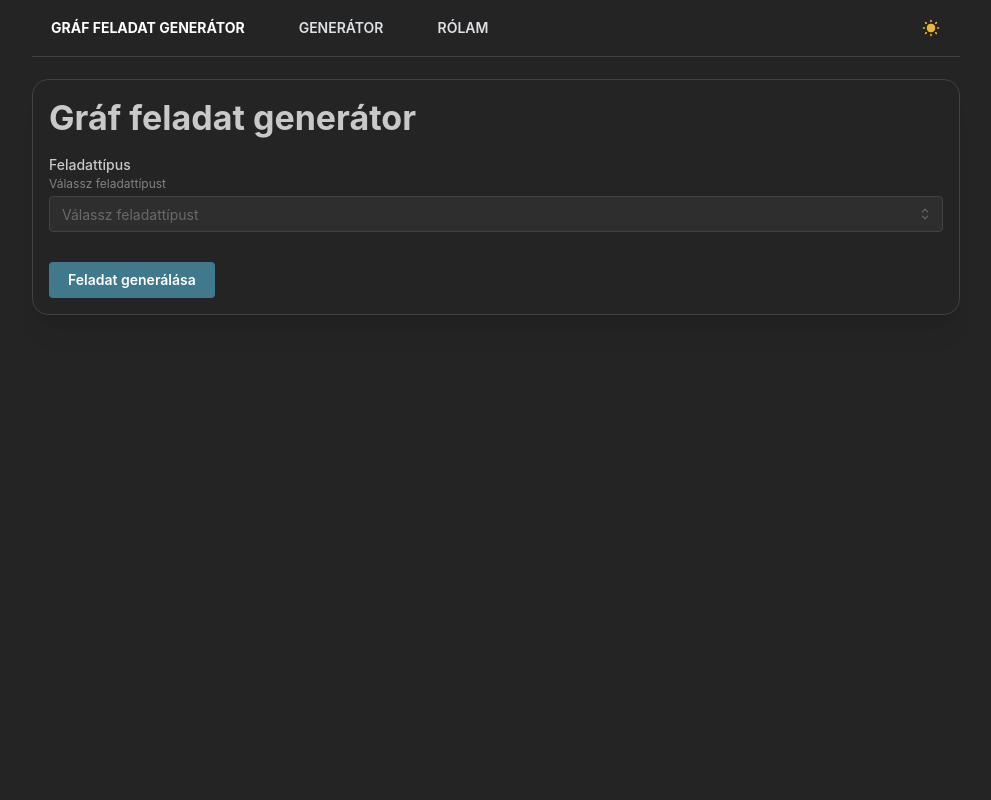
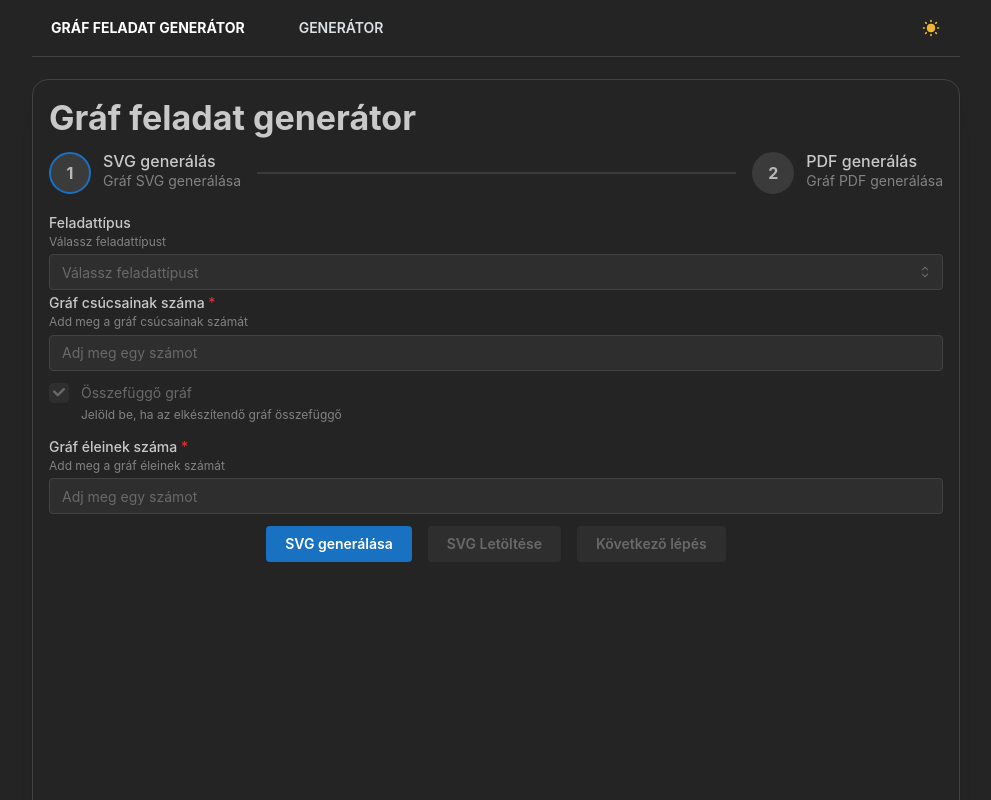
Before and after one commit to benjamin-bt/task-generator-frontend, a Next.js app: page /generator in a window 1280 px wide. Shown: the top 800 px of the page, without its empty margins (144-1135 px from the left). Built offline with nearby package versions, Linux system fonts and the light colour scheme.

Commit message:
Separated graph image and PDf generation - graph is downloadable in .svg format

```diff
--- a/package.json
+++ b/package.json
@@ -23,6 +23,7 @@
     "@tiptap/react": "^2.11.0",
     "@tiptap/starter-kit": "^2.11.0",
     "dayjs": "^1.11.13",
+    "dotenv": "^16.4.7",
     "next": "15.1.3",
     "react": "^19.0.0",
     "react-dom": "^19.0.0",
--- a/src/app/components/navbar.tsx
+++ b/src/app/components/navbar.tsx
@@ -73,7 +73,7 @@ export default function NavBar() {
               >
                 GENERÁTOR
               </Button>
-              <Button
+              {/* <Button
                 className={styles.button}
                 variant="subtle"
                 radius="xs"
@@ -81,7 +81,7 @@ export default function NavBar() {
                 onClick={() => router.push("/about")}
               >
                 RÓLAM
-              </Button>
+              </Button> */}
             </Group>
           </Group>
 
--- a/src/app/generator/page.tsx
+++ b/src/app/generator/page.tsx
@@ -1,26 +1,21 @@
 "use client";
 
+import { useEffect, useState } from "react";
 import {
   Button,
   Container,
+  Flex,
   Group,
-  NumberInput,
   Paper,
-  Select,
   Space,
+  Stepper,
+  Title,
   Text,
-  Title,
-  Tooltip,
 } from "@mantine/core";
-
 import NavBar from "../components/navbar";
-
-import TopologikusRendezes from "../tasks/topologikus_rendezes";
-import MelysegiBejaras from "../tasks/melysegi_bejaras";
-import SzelessegiBejaras from "../tasks/szelessegi_bejaras";
-
+import SvgSetup from "./svgSetup";
+import PdfSetup from "./pdfSetup";
 import { useForm } from "@mantine/form";
-import { useState } from "react";
 
 type FormValues = {
   graphNodes: number | null;
@@ -33,87 +28,132 @@ type FormValues = {
 };
 
 export default function Page() {
-  const taskTypes = ["szélességi bejárás", "mélységi bejárás", "topologikus rendezés"];
   const [selectedTask, setSelectedTask] = useState("");
+  const [activeStep, setActiveStep] = useState(0);
+  const [svgGenerated, setSvgGenerated] = useState(false);
+  const [svgBlob, setSvgBlob] = useState<Blob | null>(null);
 
-  const form = useForm({
+  const svgForm = useForm({
     initialValues: {
       graphNodes: null,
       graphEdges: null,
       connectedGraph: true,
+    },
+    validate: {
+      graphNodes: (value) => (value ? null : "Gráf csúcsainak száma kötelező!"),
+      graphEdges: (value) => (value ? null : "Gráf éleinek száma kötelező!"),
+    },
+  });
+
+  const pdfForm = useForm({
+    initialValues: {
+      generatePdf: false,
       taskTitle: "",
       taskText: "",
       dateChecked: false,
       date: null,
     },
-
     validate: {
-      graphNodes: (value) => (value ? null : "Gráf csúcsainak száma kötelező!"),
-      graphEdges: (value) => (value ? null : "Gráf éleinek száma kötelező!"),
       taskTitle: (value) => (value ? null : "Feladat cím megadása kötelező!"),
       taskText: (value) => (value ? null : "Feladat szöveg megadása kötelező!"),
-      date: (value) => (form.values.dateChecked && !value ? "Dátum megadása kötelező!" : null),
-
-
+      date: (value) =>
+        pdfForm.values.dateChecked && !value
+          ? "Dátum megadása kötelező!"
+          : null,
     },
   });
 
-  const handleSubmit = async () => {
-    form.validate();
+  useEffect(() => {
+    if (activeStep === 0 && svgGenerated && svgBlob) {
+      const canvas = document.getElementById(
+        "generatedCanvas"
+      ) as HTMLCanvasElement;
 
-    if (form.isValid()) {
-      const formData = form.values;
-      const dataToSend = {
+      if (canvas) {
+        const ctx = canvas.getContext("2d");
+        if (ctx) {
+          const img = new Image();
+          const svgUrl = URL.createObjectURL(svgBlob);
+
+          img.onload = () => {
+            const scale = 0.5;
+            const width = img.width * scale;
+            const height = img.height * scale;
+
+            canvas.width = width;
+            canvas.height = height;
+            ctx.clearRect(0, 0, canvas.width, canvas.height);
+            ctx.drawImage(img, 0, 0, width, height);
+          };
+
+          img.src = svgUrl;
+        }
+      }
+    }
+  }, [activeStep, svgGenerated, svgBlob]);
+
+  const handleSvgSubmit = async () => {
+    console.log("Selected Task:", selectedTask);
+    svgForm.validate();
+
+    if (svgForm.isValid()) {
+      const formData = svgForm.values;
+      const svgDataToSend = {
         taskType: selectedTask,
         ...formData,
       };
 
-      console.log("Adatok küldése a backend felé:", dataToSend);
-
       try {
-        const response = await fetch("http://localhost:8000/api/generate-task", {
+        const response = await fetch("http://localhost:8000/api/generate-svg", {
           method: "POST",
           headers: {
             "Content-Type": "application/json",
           },
-          body: JSON.stringify(dataToSend),
+          body: JSON.stringify(svgDataToSend),
         });
 
-        if (!response.ok) {
-          throw new Error(`An error occurred: ${response.status}`);
-        }
+        if (!response.ok) throw new Error(`Error: ${response.status}`);
+
+        const svgBlob = await response.blob();
+        setSvgBlob(svgBlob);
+        setSvgGenerated(true);
+      } catch (error) {
+        console.error("Hiba az SVG generálása közben:", error);
+      }
+    }
+  };
+
+  const handlePdfSubmit = async () => {
+    pdfForm.validate();
+
+    if (pdfForm.isValid()) {
+      const formData = pdfForm.values;
+      const pdfDataToSend = {
+        taskType: selectedTask,
+        ...formData,
+      };
+
+      try {
+        const response = await fetch("http://localhost:8000/api/generate-pdf", {
+          method: "POST",
+          headers: {
+            "Content-Type": "application/json",
+          },
+          body: JSON.stringify(pdfDataToSend),
+        });
+
+        if (!response.ok) throw new Error(`Error: ${response.status}`);
 
         const pdfBlob = await response.blob();
-
-        // A PDF fájl letöltése
         const downloadLink = document.createElement("a");
         downloadLink.href = URL.createObjectURL(pdfBlob);
         downloadLink.download = `${formData.taskTitle.replace(/\s/g, "_")}.pdf`;
         document.body.appendChild(downloadLink);
         downloadLink.click();
         document.body.removeChild(downloadLink);
-
-        console.log("PDF fájl sikeresen letöltve.");
       } catch (error) {
-        console.error("Hiba az adatok küldése vagy a PDF letöltése közben:", error);
+        console.error("Hiba a PDF generálása közben:", error);
       }
-    } else {
-      console.log("Érvénytelen kitöltés!");
-    }
-  };
-
-
-
-  const renderTaskComponent = () => {
-    switch (selectedTask) {
-      case "szélességi bejárás":
-        return <SzelessegiBejaras form={form} />;
-      case "mélységi bejárás":
-        return <MelysegiBejaras form={form} />;
-      case "topologikus rendezés":
-        return <TopologikusRendezes form={form} />;
-      default:
-        return null;
     }
   };
 
@@ -125,24 +165,105 @@ export default function Page() {
         <Paper shadow="lg" radius="lg" p="md" withBorder>
           <Title>Gráf feladat generátor</Title>
           <Space h="sm" />
-          <Select
-            label="Feladattípus"
-            description="Válassz feladattípust"
-            data={taskTypes}
-            placeholder="Válassz feladattípust"
-            value={selectedTask}
-            onChange={(value) => setSelectedTask(value || "")}
-            clearable
-          />
-          <Space h="xs" />
-          {renderTaskComponent()}
-          <Space h="lg" />
-          <Tooltip label="Erre kattintva elindul a feladat generálása a megadott attribútumok szerint." position="right" withArrow>
-            <Button color="#40798c" onClick={handleSubmit}>
-              Feladat generálása
-            </Button>
-          </Tooltip>
+
+          <Stepper
+            active={activeStep}
+            onStepClick={setActiveStep}
+            allowNextStepsSelect={false}
+          >
+            <Stepper.Step
+              label="SVG generálás"
+              description="Gráf SVG generálása"
+              allowStepSelect={svgGenerated}
+            >
+              <SvgSetup form={svgForm} selectedTask={selectedTask} setSelectedTask={setSelectedTask} />
+              <Group justify="center" align="center">
+                <Button onClick={handleSvgSubmit}>SVG generálása</Button>
+                <Button
+                  onClick={() => {
+                    if (svgBlob) {
+                      const downloadLink = document.createElement("a");
+                      downloadLink.href = URL.createObjectURL(svgBlob);
+                      downloadLink.download = "generated-graph.svg";
+                      document.body.appendChild(downloadLink);
+                      downloadLink.click();
+                      document.body.removeChild(downloadLink);
+                    }
+                  }}
+                  disabled={!svgGenerated || !svgBlob}
+                  variant="light"
+                  color="green"
+                >
+                  SVG Letöltése
+                </Button>
+                <Button
+                  onClick={() => setActiveStep(activeStep + 1)}
+                  disabled={!svgGenerated}
+                  variant="light"
+                  color="blue"
+                >
+                  Következő lépés
+                </Button>
+              </Group>
+              <Flex
+                justify="center"
+                align="center"
+                direction="column"
+                style={{
+                  width: "100%",
+                  height: "65vh",
+                }}
+              >
+                <Space h="sm" />
+                {svgGenerated && (
+                  <div
+                    id="svgContainer"
+                    style={{
+                      display: "flex",
+                      flexDirection: "column",
+                      justifyContent: "center",
+                      alignItems: "center",
+                      height: "100%",
+                      width: "100%",
+                      overflow: "hidden",
+                    }}
+                  >
+                    <Text style={{ marginTop: "1rem", marginBottom: 0 }}>
+                      A generált gráf:
+                    </Text>
+                    <canvas
+                      id="generatedCanvas"
+                      style={{
+                        border: "1px solid black",
+                        display: svgGenerated ? "block" : "none",
+                        maxWidth: "100%",
+                        maxHeight: "100%",
+                        margin: "auto",
+                      }}
+                    ></canvas>
+                  </div>
+                )}
+              </Flex>
+            </Stepper.Step>
+
+            <Stepper.Step
+              label="PDF generálás"
+              description="Gráf PDF generálása"
+            >
+              <PdfSetup form={pdfForm} />
+              <Space h="sm" />
+              <Group justify="center">
+                <Button onClick={() => setActiveStep(activeStep - 1)}>
+                  Vissza
+                </Button>
+                <Button onClick={handlePdfSubmit} disabled={!svgGenerated}>
+                  PDF generálása
+                </Button>
+              </Group>
+            </Stepper.Step>
+          </Stepper>
         </Paper>
+        <Space h="md" />
       </Container>
     </>
   );
--- /dev/null
+++ b/src/app/generator/pdfSetup.tsx
@@ -0,0 +1,68 @@
+import { useState } from "react";
+import {
+  Checkbox,
+  Space,
+  TextInput,
+  Title,
+  Tooltip,
+  useMantineColorScheme,
+} from "@mantine/core";
+import { DateInput, DatePicker, DatesProvider } from "@mantine/dates";
+import "dayjs/locale/hu";
+import { rem } from "@mantine/core";
+import { IconCalendar } from "@tabler/icons-react";
+
+type FormValues = {
+  generatePdf: boolean;
+  graphNodes: number | null;
+  graphEdges: number | null;
+  connectedGraph: boolean;
+  taskTitle: string;
+  taskText: string;
+  dateChecked: boolean;
+  date: Date | null;
+};
+
+interface PdfProps {
+  form: any;
+}
+
+export default function PdfSetup({ form }: PdfProps) {
+  const dateIcon = (
+    <IconCalendar style={{ width: rem(18), height: rem(18) }} stroke={1.5} />
+  );
+
+  return (
+    <>
+      <TextInput
+        label="Feladat címe"
+        placeholder="Add meg a feladat címét"
+        {...form.getInputProps("taskTitle")}
+      />
+      <Space h="sm" />
+      <TextInput
+        label="Feladat szövege"
+        placeholder="Add meg a feladat szövegét"
+        {...form.getInputProps("taskText")}
+      />
+      <Space h="sm" />
+      <Checkbox
+        label="Dátum megadása"
+        checked={form.values.dateChecked}
+        onChange={(event) =>
+          form.setFieldValue("dateChecked", event.currentTarget.checked)
+        }
+      />
+      <Space h="sm" />
+      {form.values.dateChecked && (
+        <DateInput
+          label="Dátum"
+          placeholder="Válassz dátumot"
+          icon={dateIcon}
+          locale="hu"
+          {...form.getInputProps("date")}
+        />
+      )}
+    </>
+  );
+}
--- /dev/null
+++ b/src/app/generator/svgSetup.tsx
@@ -0,0 +1,90 @@
+import { useEffect, useState } from "react";
+import {
+  Button,
+  Checkbox,
+  Container,
+  Group,
+  NumberInput,
+  Paper,
+  Select,
+  Space,
+  Text,
+  Textarea,
+  TextInput,
+  Title,
+  Tooltip,
+  useMantineColorScheme,
+} from "@mantine/core";
+import { DateInput, DatePicker, DatesProvider } from "@mantine/dates";
+import "dayjs/locale/hu";
+import { rem } from "@mantine/core";
+import { IconCalendar } from "@tabler/icons-react";
+
+type FormValues = {
+  taskTypes: string | null;
+  graphNodes: number | null;
+  graphEdges: number | null;
+  connectedGraph: boolean;
+};
+
+interface SvgProps {
+  form: any;
+  selectedTask: string;
+  setSelectedTask: React.Dispatch<React.SetStateAction<string>>;
+}
+
+export default function SvgSetup({ form, selectedTask, setSelectedTask }: SvgProps) {
+  const taskTypes = [
+    "szélességi bejárás",
+    "mélységi bejárás",
+    "topologikus rendezés",
+  ];
+
+  return (
+    <>
+      <Select
+        label="Feladattípus"
+        description="Válassz feladattípust"
+        data={taskTypes}
+        placeholder="Válassz feladattípust"
+        value={selectedTask}
+        onChange={(value) => setSelectedTask(value || "")}
+        clearable
+      />
+      <NumberInput
+        label="Gráf csúcsainak száma"
+        description="Add meg a gráf csúcsainak számát"
+        placeholder="Adj meg egy számot"
+        min={2}
+        max={10}
+        withAsterisk
+        {...form.getInputProps("graphNodes")}
+        error={form.errors.graphNodes}
+      />
+      <Space h="sm" />
+      <Checkbox
+        label="Összefüggő gráf"
+        description="Jelöld be, ha az elkészítendő gráf összefüggő"
+        {...form.getInputProps("connectedGraph")}
+        checked
+        disabled
+      />
+      <Space h="sm" />
+      <NumberInput
+        label="Gráf éleinek száma"
+        description="Add meg a gráf éleinek számát"
+        placeholder="Adj meg egy számot"
+        min={form.values.graphNodes ? form.values.graphNodes - 1 : 1}
+        max={
+          form.values.graphNodes
+            ? (form.values.graphNodes * (form.values.graphNodes - 1)) / 2
+            : 10
+        }
+        withAsterisk
+        {...form.getInputProps("graphEdges")}
+        error={form.errors.graphEdges}
+      />
+      <Space h="sm" />
+    </>
+  );
+}
```
Also changed, not shown: src/app/tasks/melysegi_bejaras.tsx (+8 -8 lines), src/app/tasks/szelessegi_bejaras.tsx (+17 -9 lines), src/app/tasks/topologikus_rendezes.tsx (+17 -9 lines), 2 other files (tests, documents, lock files or other folders).
